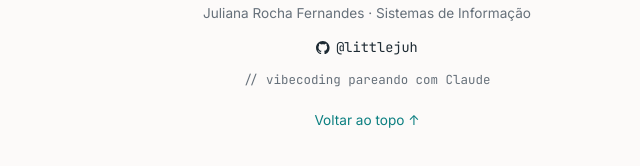
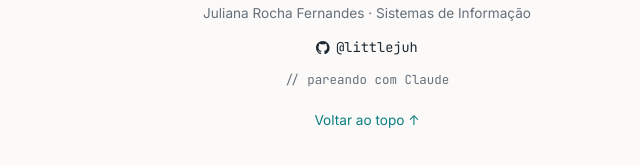
Before and after one commit to littlejuh/formaju, a website: page public/index.html in a window 1280 px wide. Shown: the part 8134-8300 px from the top of the page, 273-913 px from the left. Drawn offline with Linux system fonts and the light colour scheme; no server answers.

Commit message:
Ajusta texto do rodapé
Co-Authored-By: Claude Opus 5.5 <noreply@anthropic.com>

```diff
--- a/public/index.html
+++ b/public/index.html
@@ -168,7 +168,7 @@
     <p class="footer-thanks" id="agradecimento"></p>
     <p class="small"><span data-cfg="formanda"></span> · <span data-cfg="curso"></span></p>
     <a href="https://github.com/littlejuh" class="footer-gh" target="_blank" rel="noopener"><svg class="gh-icon" viewBox="0 0 16 16" aria-hidden="true"><path fill="currentColor" d="M8 0C3.58 0 0 3.58 0 8c0 3.54 2.29 6.53 5.47 7.59.4.07.55-.17.55-.38 0-.19-.01-.82-.01-1.49-2.01.37-2.53-.49-2.69-.94-.09-.23-.48-.94-.82-1.13-.28-.15-.68-.52-.01-.53.63-.01 1.08.58 1.23.82.72 1.21 1.87.87 2.33.66.07-.52.28-.87.51-1.07-1.78-.2-3.64-.89-3.64-3.95 0-.87.31-1.59.82-2.15-.08-.2-.36-1.02.08-2.12 0 0 .67-.21 2.2.82.64-.18 1.32-.27 2-.27.68 0 1.36.09 2 .27 1.53-1.04 2.2-.82 2.2-.82.44 1.1.16 1.92.08 2.12.51.56.82 1.27.82 2.15 0 3.07-1.87 3.75-3.65 3.95.29.25.54.73.54 1.48 0 1.07-.01 1.93-.01 2.2 0 .21.15.46.55.38A8.013 8.013 0 0016 8c0-4.42-3.58-8-8-8z"/></svg> @littlejuh</a>
-    <p class="footer-code mono">// vibecoding pareando com Claude</p>
+    <p class="footer-code mono">// pareando com Claude</p>
     <a href="#inicio" class="footer-top">Voltar ao topo ↑</a>
   </footer>
 
```
